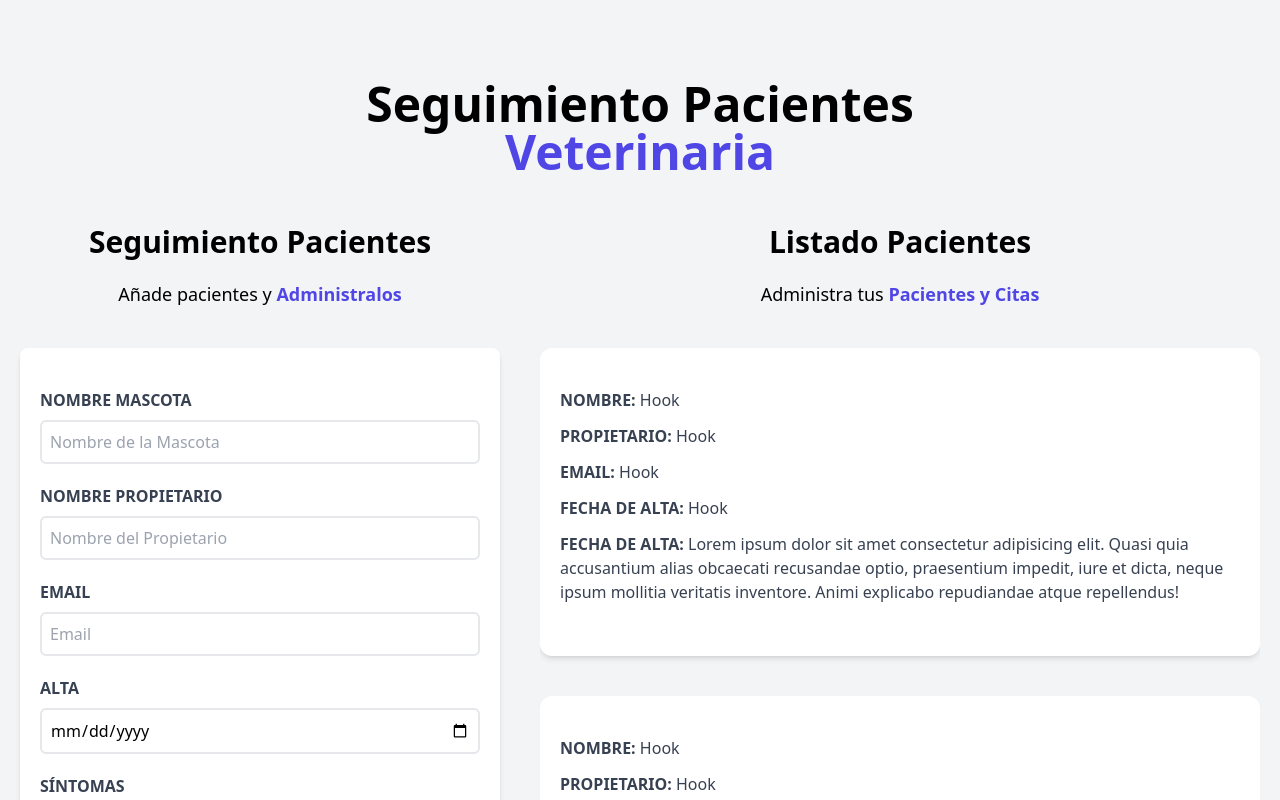
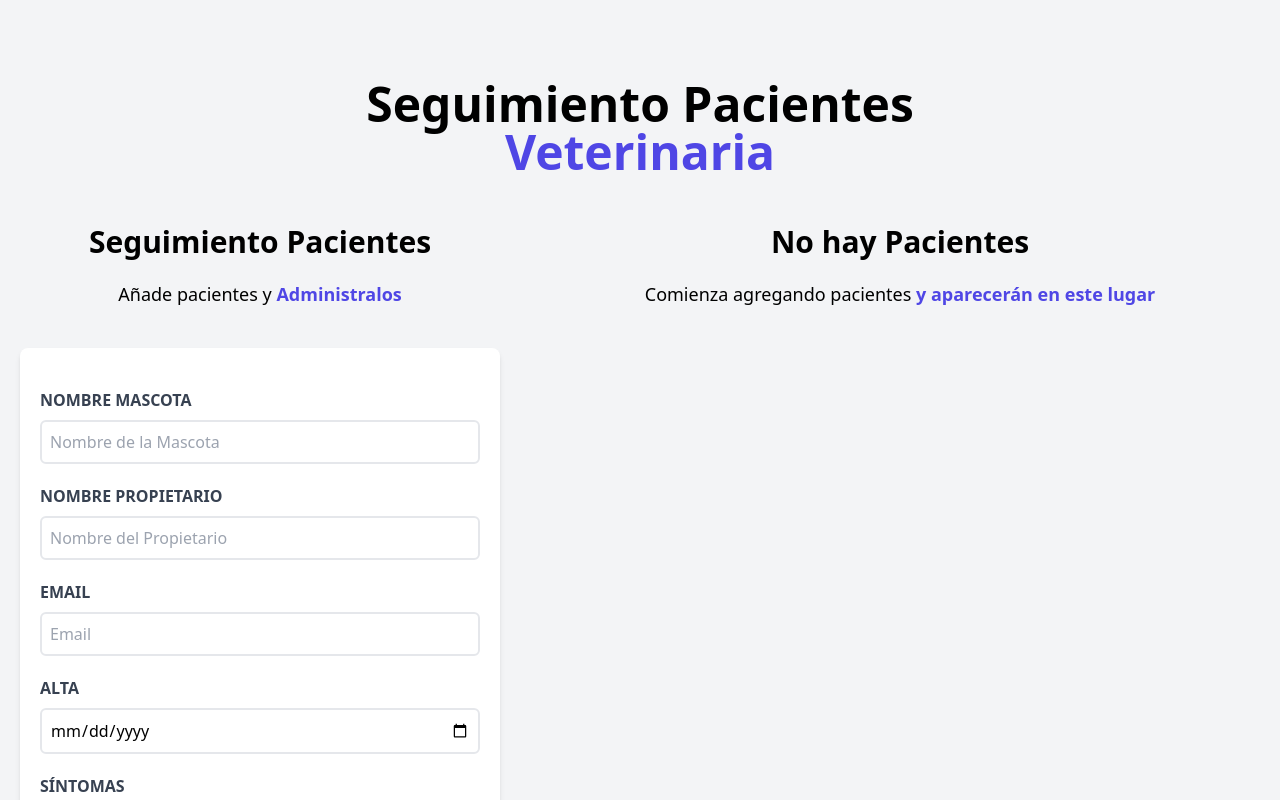
Before and after one commit to sevalenciagr/veterinaria-react, a React (Vite) app: page / in a window 1280 px wide. Shown: the top 800 px of the page. Built offline with nearby package versions, Linux system fonts and the light colour scheme.

Commit message:
Generate ID patient and map

```diff
--- a/src/App.jsx
+++ b/src/App.jsx
@@ -18,7 +18,9 @@
           pacientes={pacientes}
           setPacientes={setPacientes}
         />
-        <PatientList />
+        <PatientList
+          pacientes={pacientes}
+        />
       </div>
     </div>
   )
--- /dev/null
+++ b/src/components/Error.jsx
@@ -0,0 +1,11 @@
+
+
+const Error = ({children}) => {
+  return (
+      <div className='bg-red-800 text-white text-center p-3 uppercase font-bold mb-3 rounded-md'>
+          <p>{children}</p>
+      </div>
+  )
+}
+
+export default Error
--- a/src/components/Form.jsx
+++ b/src/components/Form.jsx
@@ -1,4 +1,6 @@
 import {useState, useEffect} from 'react';
+import Error from './Error';
+
 
 const Form = ({pacientes, setPacientes}) => {
 
@@ -9,6 +11,13 @@
   const [sintomas, setSintomas] = useState('');
 
   const [error, setError] = useState(false);
+
+  const generarId = () => {
+    const random = Math.random().toString(36).substr(2);
+    const fecha = Date.now().toString(36)
+
+    return random + fecha
+  }
 
 
   const handleSubmit = (e) => {
@@ -31,7 +40,8 @@
       propietario,
       email,
       fecha,
-      sintomas
+      sintomas,
+      id: generarId()
     }
     setPacientes([...pacientes, objetoPaciente]);
 
@@ -56,10 +66,10 @@
         <form
           onSubmit={handleSubmit}
           className='bg-white shadow-md rounded-lg py-10 px-5 mb-10 '>
-            { error &&
-                <div className='bg-red-800 text-white text-center p-3 uppercase font-bold mb-3 rounded-md'>
-                    <p>Todos los campos son obligatorios</p>
-                </div> }
+
+            { error && <Error>Todos los campos son obligatorios</Error>}
+
+
             <div className='mb-5'>
                 <label htmlFor='mascota' className='block text-gray-700 uppercase font-bold'>
                   Nombre Mascota
--- a/src/components/Patient.jsx
+++ b/src/components/Patient.jsx
@@ -1,26 +1,29 @@
 
 
-const Patient = () => {
+const Patient = ({paciente}) => {
+
+    const { nombre, propietario, email, fecha, sintomas  } = paciente
+
     return (
         <div className="my-10 bg-white shadow-md px-5 py-10 rounded-xl ">
             <p className="font-bold mb-3 text-gray-700 uppercase">Nombre:{' '}
-                <span className="font-normal normal-case">Hook</span>
+                <span className="font-normal normal-case">{nombre}</span>
             </p>
 
             <p className="font-bold mb-3 text-gray-700 uppercase">Propietario:{' '}
-                <span className="font-normal normal-case">Hook</span>
+                <span className="font-normal normal-case">{propietario}</span>
             </p>
 
             <p className="font-bold mb-3 text-gray-700 uppercase">Email:{' '}
-                <span className="font-normal normal-case">Hook</span>
+                <span className="font-normal normal-case">{email}</span>
             </p>
 
             <p className="font-bold mb-3 text-gray-700 uppercase">Fecha de alta:{' '}
-                <span className="font-normal normal-case">Hook</span>
+                <span className="font-normal normal-case">{fecha}</span>
             </p>
 
-            <p className="font-bold mb-3 text-gray-700 uppercase">Fecha de alta:{' '}
-                <span className="font-normal normal-case">Lorem ipsum dolor sit amet consectetur adipisicing elit. Quasi quia accusantium alias obcaecati recusandae optio, praesentium impedit, iure et dicta, neque ipsum mollitia veritatis inventore. Animi explicabo repudiandae atque repellendus!</span>
+            <p className="font-bold mb-3 text-gray-700 uppercase">Síntomas:{' '}
+                <span className="font-normal normal-case">{sintomas}</span>
             </p>
         </div>
     )
--- a/src/components/PatientList.jsx
+++ b/src/components/PatientList.jsx
@@ -1,22 +1,42 @@
 import Patient from "./Patient"
 
 
-const PatientList = () => {
+const PatientList = ({pacientes}) => {
+
+
+
   return (
 
     <div className="md:w-1/2 lg:w-3/5 md:h-screen overflow-y-scroll mx-5">
-        <h2 className="font-black text-3xl text-center">Listado Pacientes</h2>
-        <p className='text-lg mt-5 text-center mb-10'>
-          Administra tus {' '}
-          <span className='text-indigo-600 font-bold '>Pacientes y Citas</span>
-        </p>
 
-        <Patient />
-        <Patient />
-        <Patient />
-        <Patient />
-        <Patient />
-        <Patient />
+      {pacientes && pacientes.length ? (
+        <>
+          <h2 className="font-black text-3xl text-center">Listado Pacientes</h2>
+          <p className='text-lg mt-5 text-center mb-10'>
+            Administra tus {' '}
+            <span className='text-indigo-600 font-bold '>Pacientes y Citas</span>
+          </p>
+
+          {pacientes.map(paciente => (
+            <Patient
+              key={paciente.id}
+              paciente={paciente}
+            />
+          ))}
+        </>
+
+
+      ): (
+        <>
+          <h2 className="font-black text-3xl text-center">No hay Pacientes</h2>
+          <p className='text-lg mt-5 text-center mb-10'>
+            Comienza agregando pacientes {' '}
+            <span className='text-indigo-600 font-bold '>y aparecerán en este lugar</span>
+          </p>
+        </>
+      )}
+
+
 
 
     </div>
```
